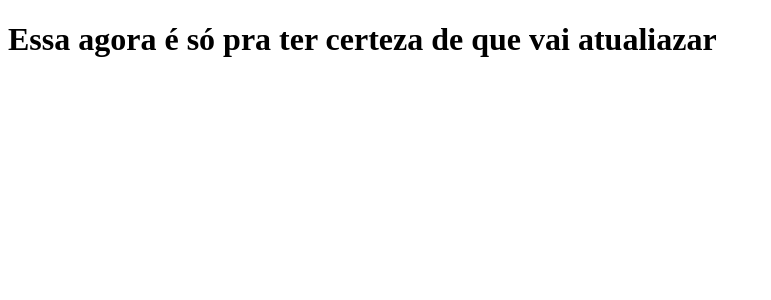
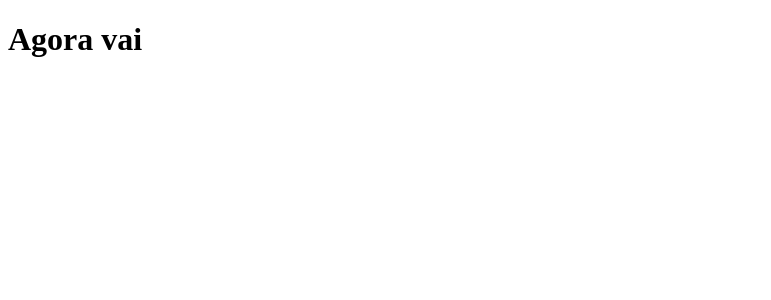
Before and after one commit to anacarolinn/clone-tabnews, a Next.js app: page / in a window 1280 px wide. Shown: the top 300 px of the page, without its empty margins (0-771 px from the left). Built offline with nearby package versions, Linux system fonts and the light colour scheme.

Commit message:
Essa vai sem erro

```diff
--- a/pages/index.js
+++ b/pages/index.js
@@ -1,6 +1,6 @@
 function home(){
     return <div>
-        <h1>Essa agora é só pra ter certeza de que vai atualiazar</h1>
+        <h1>Agora vai</h1>
     </div>
 }
 
```
